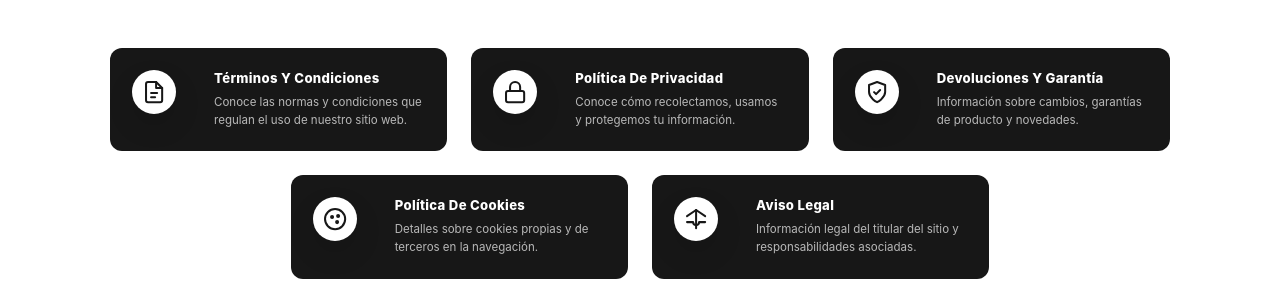
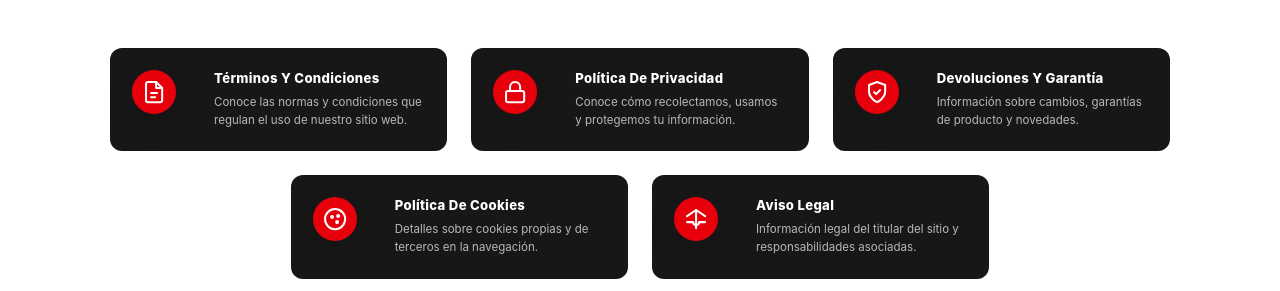
Before and after one commit to ZorayaF/disnal-au, a React (Vite) app in the folder frontend/: page /legal in a window 1280 px wide. Shown: the part 247-538 px from the top of the page. Built offline with nearby package versions, Linux system fonts and the light colour scheme; no server answers.

Commit message:
arreglo logos

```diff
--- a/frontend/src/components/ui/LineIcon/LineIcon.jsx
+++ b/frontend/src/components/ui/LineIcon/LineIcon.jsx
@@ -373,7 +373,8 @@ export const LineIcon = ({
     aria-label={ariaLabel}
     aria-hidden={ariaLabel ? undefined : true}
     className={`
-      w-11 h-11 rounded-full bg-white text-disnal-black-soft
+      className="
+      w-11 h-11 rounded-full bg-red-600 text-white
       inline-grid place-items-center text-[1.42rem] leading-none
       shadow-[0_12px_28px_rgba(0,0,0,0.12)] shrink-0 select-none
       [&>svg]:w-[55%] [&>svg]:h-[55%] [&>svg]:block
```
Also changed, not shown: frontend/src/features/support/components/ContactChannelCard/ContactChannelCard.css (+4 -4 lines), 1 other file (tests, documents, lock files or other folders).
